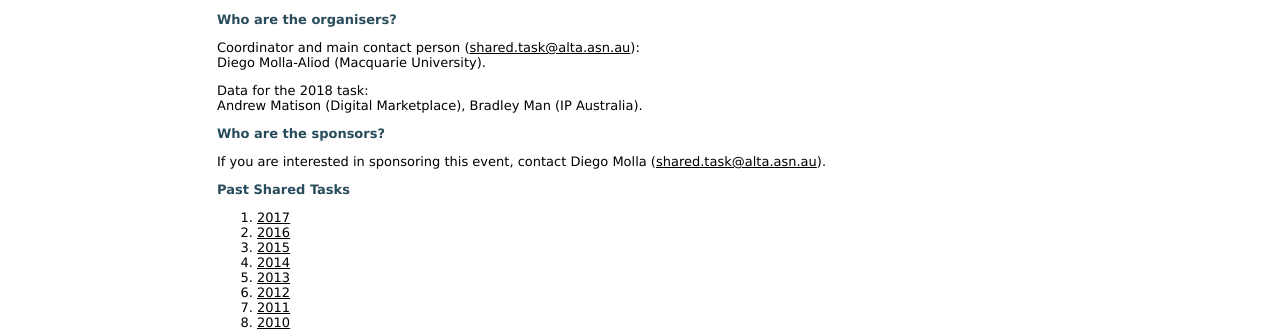
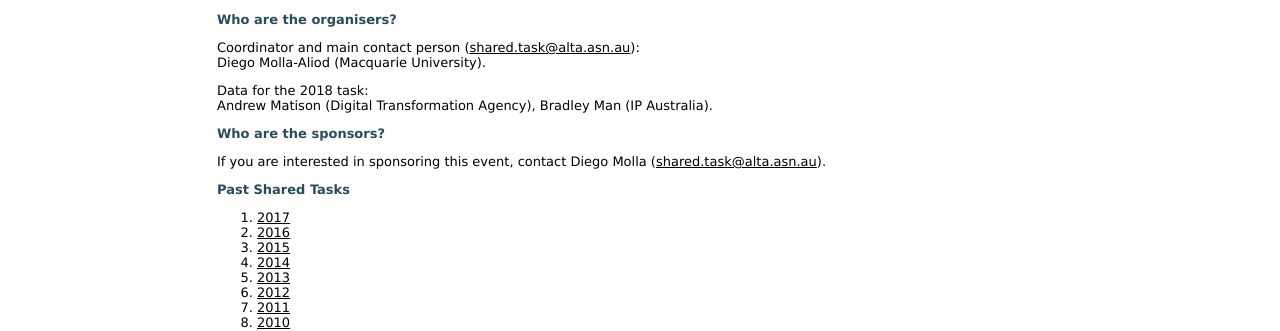
Before and after one commit to altaexec/alta-website, a Jekyll site: the page events/sharedtask2018/index.html, which Jekyll copies as it is, in a window 1280 px wide. Shown: the part 890-1221 px from the top of the page. Built offline with Jekyll 4.4.1, drawn with Linux system fonts in a browser that asks for light colours.

Commit message:
Affiliation in shared task 2018

```diff
--- a/events/sharedtask2018/index.html
+++ b/events/sharedtask2018/index.html
@@ -155,7 +155,7 @@
 <p>Coordinator and main contact person (<a href="mailto:shared.task@alta.asn.au">shared.task@alta.asn.au</a>): <br />
 Diego Molla-Aliod (Macquarie University).</p>
 <p>Data for the 2018 task: <br /> Andrew Matison (Digital
-  Marketplace), Bradley Man (IP Australia).</p>
+  Transformation Agency), Bradley Man (IP Australia).</p>
 
 <h3>Who are the sponsors?</h3>
 
```
